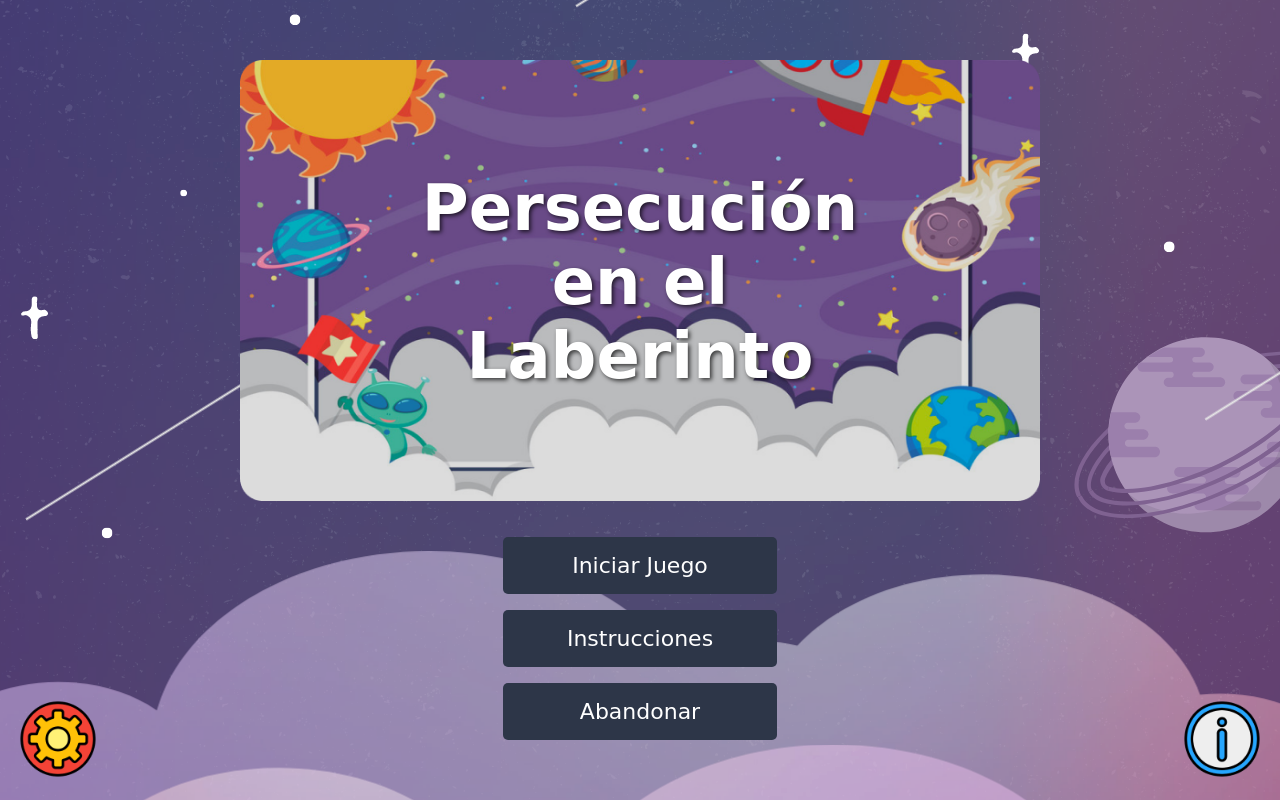
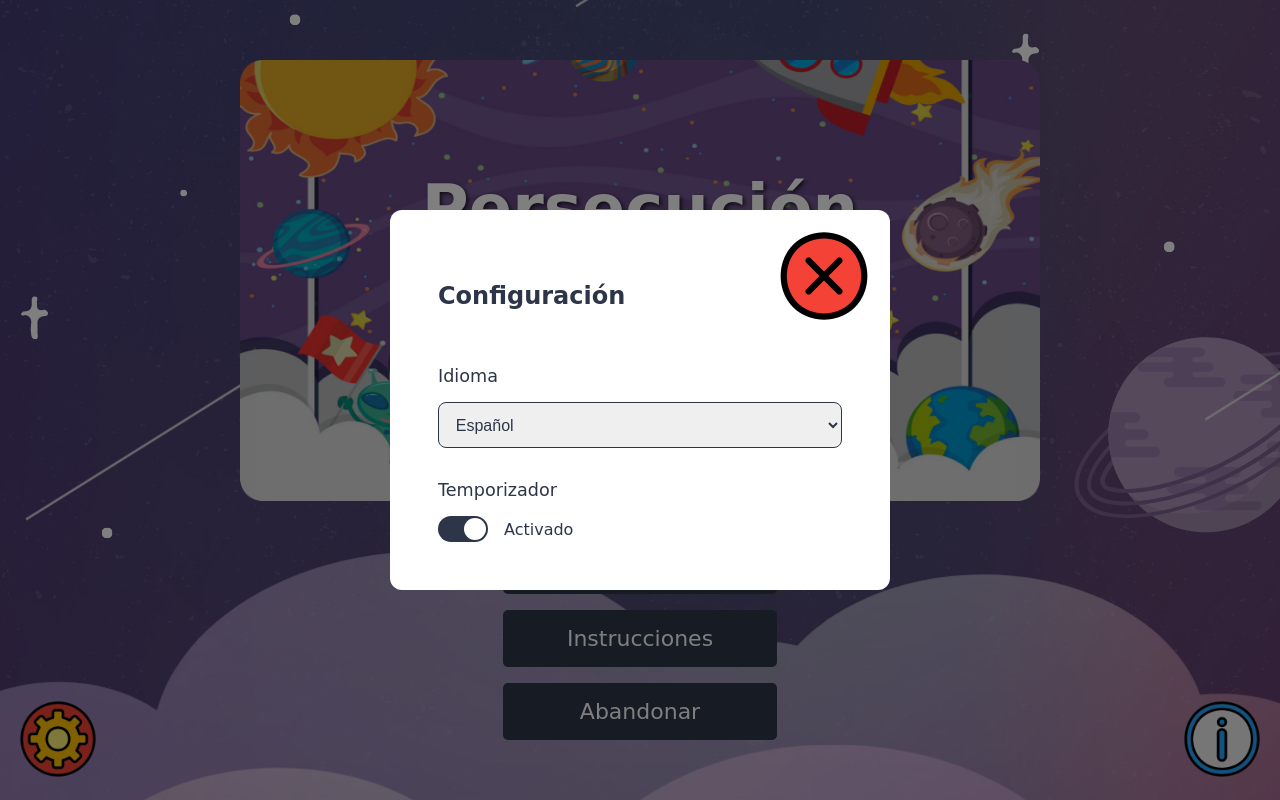
Before and after one commit to riofutabac/MazeGame, a React (Vite) app: page / in a window 1280 px wide. Both pictures are taken after a click on the button 58 px from the left and 740 px from the top of the page. Built offline with nearby package versions, Linux system fonts and the light colour scheme.

Commit message:
Aplicacion visual acabada

```diff
--- a/src/App.jsx
+++ b/src/App.jsx
@@ -5,6 +5,7 @@ import Game from './pages/Game/Game';
 // import Settings from './pages/Settings';
 import LevelSelect from './pages/LevelSelect/LevelSelect';
 import { GameProvider } from './contexts/GameContext';
+import Instructions from './pages/Instructions/Instructions';
 
 function App() {
   return (
@@ -16,6 +17,7 @@ function App() {
           {/* <Route path="/instructions" element={<Instructions />} /> */}
           {/* <Route path="/settings" element={<Settings />} /> */}
           <Route path="/level-select" element={<LevelSelect />} />
+          <Route path="/instructions" element={<Instructions />} />
         </Routes>
       </Router>
     </GameProvider>
--- a/src/components/common/Modal.jsx
+++ b/src/components/common/Modal.jsx
@@ -15,33 +15,33 @@ const ModalOverlay = styled.div`
   z-index: 1000;
 `;
 
-const ModalContainer = styled.div`
+const ModalContent = styled.div`
   background: white;
-  border-radius: 15px;
   padding: 2rem;
+  border-radius: 12px;
+  max-width: 500px;
   width: 90%;
-  max-width: 500px;
   position: relative;
+
+  h2 {
+    color: #2D3648;
+    margin-bottom: 1.5rem;
+  }
 `;
 
 const CloseButton = styled.button`
   position: absolute;
-  top: 15px;
-  right: 15px;
+  top: 1rem;
+  right: 1rem;
   background: none;
   border: none;
+  font-size: 1.5rem;
   cursor: pointer;
+  color: #2D3648;
 
-  img {
-    width: 24px;
-    height: 24px;
+  &:hover {
+    color: #3d4861;
   }
-`;
-
-const ModalTitle = styled.h2`
-  color: #2D3648;
-  margin-bottom: 1.5rem;
-  text-align: center;
 `;
 
 export default function Modal({ isOpen, onClose, title, children }) {
@@ -49,13 +49,13 @@ export default function Modal({ isOpen, onClose, title, children }) {
 
   return (
     <ModalOverlay>
-      <ModalContainer>
+      <ModalContent>
         <CloseButton onClick={onClose}>
           <img src={iconoCerrar} alt="Cerrar" />
         </CloseButton>
-        <ModalTitle>{title}</ModalTitle>
+        <h2>{title}</h2>
         {children}
-      </ModalContainer>
+      </ModalContent>
     </ModalOverlay>
   );
 }
--- a/src/components/modals/ConfigModal.jsx
+++ b/src/components/modals/ConfigModal.jsx
@@ -1,139 +1,118 @@
-import React, { useState } from 'react';
+import { useState } from 'react';
 import styled from 'styled-components';
 import Modal from '../common/Modal';
 
-const ConfigContainer = styled.div`
+const ConfigMenuContainer = styled.div`
   display: flex;
   flex-direction: column;
-  gap: 1.5rem;
+  gap: 2rem;
+  padding: 1rem;
+  color: #2D3648;
 `;
 
 const ConfigOption = styled.div`
   display: flex;
-  justify-content: space-between;
-  align-items: center;
-  padding: 1rem;
-  background: #f5f5f5;
-  border-radius: 8px;
+  flex-direction: column;
+  gap: 1rem;
+
+  label {
+    font-size: 1.1rem;
+    color: #2D3648;
+    font-weight: 500;
+  }
+
+  select {
+    padding: 0.8rem;
+    border-radius: 8px;
+    border: 1px solid #2D3648;
+    font-size: 1rem;
+    cursor: pointer;
+    color: #2D3648;
+
+    &:focus {
+      outline: none;
+      border-color: #2D3648;
+    }
+  }
 `;
 
-const Select = styled.select`
-  padding: 0.5rem;
-  border-radius: 4px;
-  border: 1px solid #ddd;
-`;
+const ToggleSwitch = styled.div`
+  display: flex;
+  align-items: center;
+  gap: 1rem;
+  color: #2D3648;
 
-const Toggle = styled.label`
-  position: relative;
-  display: inline-block;
-  width: 60px;
-  height: 34px;
+  input[type="checkbox"] {
+    width: 50px;
+    height: 26px;
+    appearance: none;
+    background: #ddd;
+    border-radius: 13px;
+    position: relative;
+    cursor: pointer;
+    transition: background 0.3s;
 
-  input {
-    opacity: 0;
-    width: 0;
-    height: 0;
-  }
-
-  span {
-    position: absolute;
-    cursor: pointer;
-    top: 0;
-    left: 0;
-    right: 0;
-    bottom: 0;
-    background-color: #ccc;
-    transition: .4s;
-    border-radius: 34px;
+    &:checked {
+      background: #2D3648;
+    }
 
     &:before {
+      content: '';
+      width: 22px;
+      height: 22px;
+      background: white;
+      border-radius: 50%;
       position: absolute;
-      content: "";
-      height: 26px;
-      width: 26px;
-      left: 4px;
-      bottom: 4px;
-      background-color: white;
-      transition: .4s;
-      border-radius: 50%;
+      top: 2px;
+      left: 2px;
+      transition: left 0.3s;
     }
-  }
 
-  input:checked + span {
-    background-color: #34C759;
-  }
-
-  input:checked + span:before {
-    transform: translateX(26px);
+    &:checked:before {
+      left: 26px;
+    }
   }
 `;
 
 export default function ConfigModal({ isOpen, onClose }) {
-  const [config, setConfig] = useState({
-    difficulty: 'medium',
-    language: 'es',
-    showTimer: true,
-    showHints: true,
-  });
+  const [language, setLanguage] = useState('es');
+  const [timerEnabled, setTimerEnabled] = useState(true);
 
-  const handleChange = (key, value) => {
-    setConfig(prev => ({
-      ...prev,
-      [key]: value
-    }));
-    // Aquí podrías guardar los cambios en localStorage o en tu estado global
+  const handleLanguageChange = (e) => {
+    setLanguage(e.target.value);
+    // Aquí puedes implementar la lógica para cambiar el idioma
+  };
+
+  const handleTimerToggle = (e) => {
+    setTimerEnabled(e.target.checked);
+    // Aquí puedes implementar la lógica para activar/desactivar el temporizador
   };
 
   return (
-    <Modal isOpen={isOpen} onClose={onClose} title="Configuración">
-      <ConfigContainer>
+    <Modal isOpen={isOpen} onClose={onClose}>
+      <ConfigMenuContainer>
+        <h2>Configuración</h2>
+
         <ConfigOption>
-          <span>Dificultad</span>
-          <Select
-            value={config.difficulty}
-            onChange={(e) => handleChange('difficulty', e.target.value)}
-          >
-            <option value="easy">Fácil</option>
-            <option value="medium">Medio</option>
-            <option value="hard">Difícil</option>
-          </Select>
+          <label>Idioma</label>
+          <select value={language} onChange={handleLanguageChange}>
+            <option value="es">Español</option>
+            <option value="en">English</option>
+          </select>
         </ConfigOption>
 
         <ConfigOption>
-          <span>Idioma</span>
-          <Select
-            value={config.language}
-            onChange={(e) => handleChange('language', e.target.value)}
-          >
-            <option value="es">Español</option>
-            <option value="en">English</option>
-          </Select>
-        </ConfigOption>
-
-        <ConfigOption>
-          <span>Mostrar temporizador</span>
-          <Toggle>
+          <label>Temporizador</label>
+          <ToggleSwitch>
             <input
               type="checkbox"
-              checked={config.showTimer}
-              onChange={(e) => handleChange('showTimer', e.target.checked)}
+              checked={timerEnabled}
+              onChange={handleTimerToggle}
             />
-            <span></span>
-          </Toggle>
+            <span>{timerEnabled ? 'Activado' : 'Desactivado'}</span>
+          </ToggleSwitch>
         </ConfigOption>
-
-        <ConfigOption>
-          <span>Mostrar pistas</span>
-          <Toggle>
-            <input
-              type="checkbox"
-              checked={config.showHints}
-              onChange={(e) => handleChange('showHints', e.target.checked)}
-            />
-            <span></span>
-          </Toggle>
-        </ConfigOption>
-      </ConfigContainer>
+      </ConfigMenuContainer>
     </Modal>
   );
 }
--- a/src/components/modals/SoundModal.jsx
+++ b/src/components/modals/SoundModal.jsx
@@ -2,35 +2,56 @@ import React from 'react';
 import styled from 'styled-components';
 import Modal from '../common/Modal';
 
-const SoundContainer = styled.div`
+const SoundMenuContainer = styled.div`
   display: flex;
   flex-direction: column;
-  gap: 1rem;
+  gap: 2rem;
+  padding: 1rem;
+  color: #2D3648;
 `;
 
 const VolumeControl = styled.div`
   display: flex;
   flex-direction: column;
   gap: 0.5rem;
-`;
 
-const Slider = styled.input`
-  width: 100%;
+  label {
+    font-size: 1rem;
+    color: #2D3648;
+  }
+
+  input[type="range"] {
+    width: 100%;
+    height: 8px;
+    border-radius: 4px;
+    -webkit-appearance: none;
+    background: #ddd;
+
+    &::-webkit-slider-thumb {
+      -webkit-appearance: none;
+      width: 20px;
+      height: 20px;
+      background: #2D3648;
+      border-radius: 50%;
+      cursor: pointer;
+    }
+  }
 `;
 
 export default function SoundModal({ isOpen, onClose }) {
   return (
-    <Modal isOpen={isOpen} onClose={onClose} title="Sonido">
-      <SoundContainer>
+    <Modal isOpen={isOpen} onClose={onClose}>
+      <SoundMenuContainer>
+        <h2>Configuración de Audio</h2>
         <VolumeControl>
-          <span>Música</span>
-          <Slider type="range" min="0" max="100" />
+          <label>Música</label>
+          <input type="range" min="0" max="100" defaultValue="50" />
         </VolumeControl>
         <VolumeControl>
-          <span>Efectos</span>
-          <Slider type="range" min="0" max="100" />
+          <label>Efectos de Sonido</label>
+          <input type="range" min="0" max="100" defaultValue="50" />
         </VolumeControl>
-      </SoundContainer>
+      </SoundMenuContainer>
     </Modal>
   );
 }
--- a/src/pages/Home/Home.css
+++ b/src/pages/Home/Home.css
@@ -1,5 +1,3 @@
-
-
 body {
     font-family: 'Comic Sans MS', 'Comic Sans Neue', cursive;
 }
@@ -59,7 +57,7 @@ body {
 
   .home-menu-button:hover {
     transform: scale(1.05);
-    background-color: #2D3648;
+    background-color: #3d4861;
   }
 
   /* Botones en esquinas inferiores */
--- a/src/pages/Home/Home.jsx
+++ b/src/pages/Home/Home.jsx
@@ -1,18 +1,31 @@
 import { useNavigate } from 'react-router-dom';
+import { useState } from 'react';
 import fondoTitulo from '../../assets/images/fondo-titulo.webp';
 import buttonSettings from '../../assets/images/boton-config.webp';
 import butttonInstructions from '../../assets/images/boton-instrucciones.webp';
+import ConfigModal from '../../components/modals/ConfigModal';
+import SoundModal from '../../components/modals/SoundModal';
 import './Home.css';
 
 function Home() {
   const navigate = useNavigate();
+  const [isConfigOpen, setIsConfigOpen] = useState(false);
+  const [isSoundOpen, setIsSoundOpen] = useState(false);
+
+  const handleExit = () => {
+    // Aquí puedes agregar una confirmación antes de salir
+    if (window.confirm('¿Estás seguro que deseas salir del juego?')) {
+      window.close(); // Esto puede no funcionar en todos los navegadores
+      // Alternativa: navigate('/exit') si tienes una página de salida
+    }
+  };
 
   return (
     <div className="home-container">
       {/* Fondo e imagen con texto */}
       <div className="home-header">
         <img
-        src={fondoTitulo}
+          src={fondoTitulo}
           alt="Fondo del Laberinto"
           className="header-image"
         />
@@ -35,7 +48,7 @@ function Home() {
         </button>
         <button
           className="home-menu-button"
-          onClick={() => navigate('/exit')}
+          onClick={handleExit}
         >
           Abandonar
         </button>
@@ -44,16 +57,26 @@ function Home() {
       {/* Botones en esquinas inferiores */}
       <button
         className="corner-button left"
-        onClick={() => console.log('Botón inferior izquierdo')}
+        onClick={() => setIsConfigOpen(true)}
       >
-      <img src={buttonSettings} alt="Izquierda" />
+        <img src={buttonSettings} alt="Configuración" />
       </button>
       <button
         className="corner-button right"
-        onClick={() => console.log('Botón inferior derecho')}
+        onClick={() => setIsSoundOpen(true)}
       >
-        <img src={butttonInstructions} alt="Derecha" />
+        <img src={butttonInstructions} alt="Sonido" />
       </button>
+
+      {/* Modales */}
+      <ConfigModal
+        isOpen={isConfigOpen}
+        onClose={() => setIsConfigOpen(false)}
+      />
+      <SoundModal
+        isOpen={isSoundOpen}
+        onClose={() => setIsSoundOpen(false)}
+      />
     </div>
   );
 }
```
Also changed, not shown: src/components/modals/PauseModal.jsx (+29 -40 lines), src/pages/Instructions/Instructions.jsx (added, +71 -0 lines).
